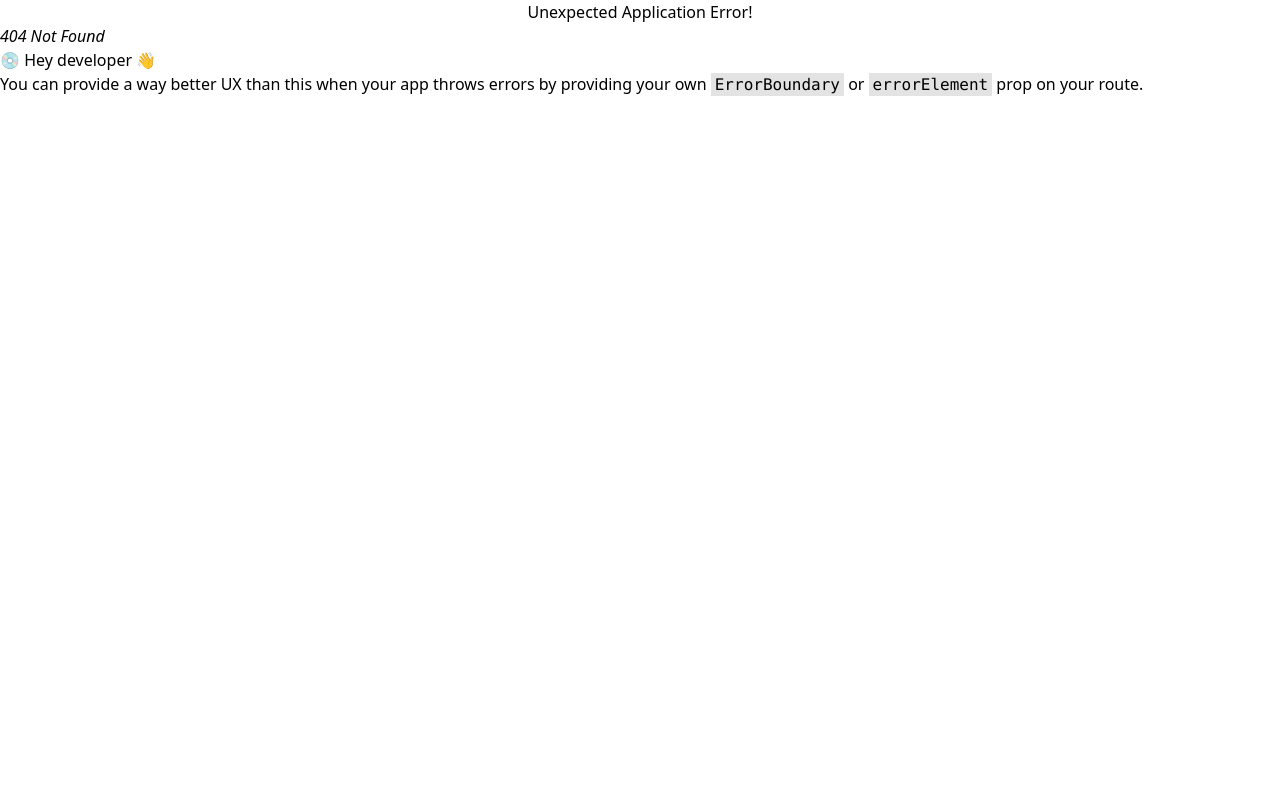
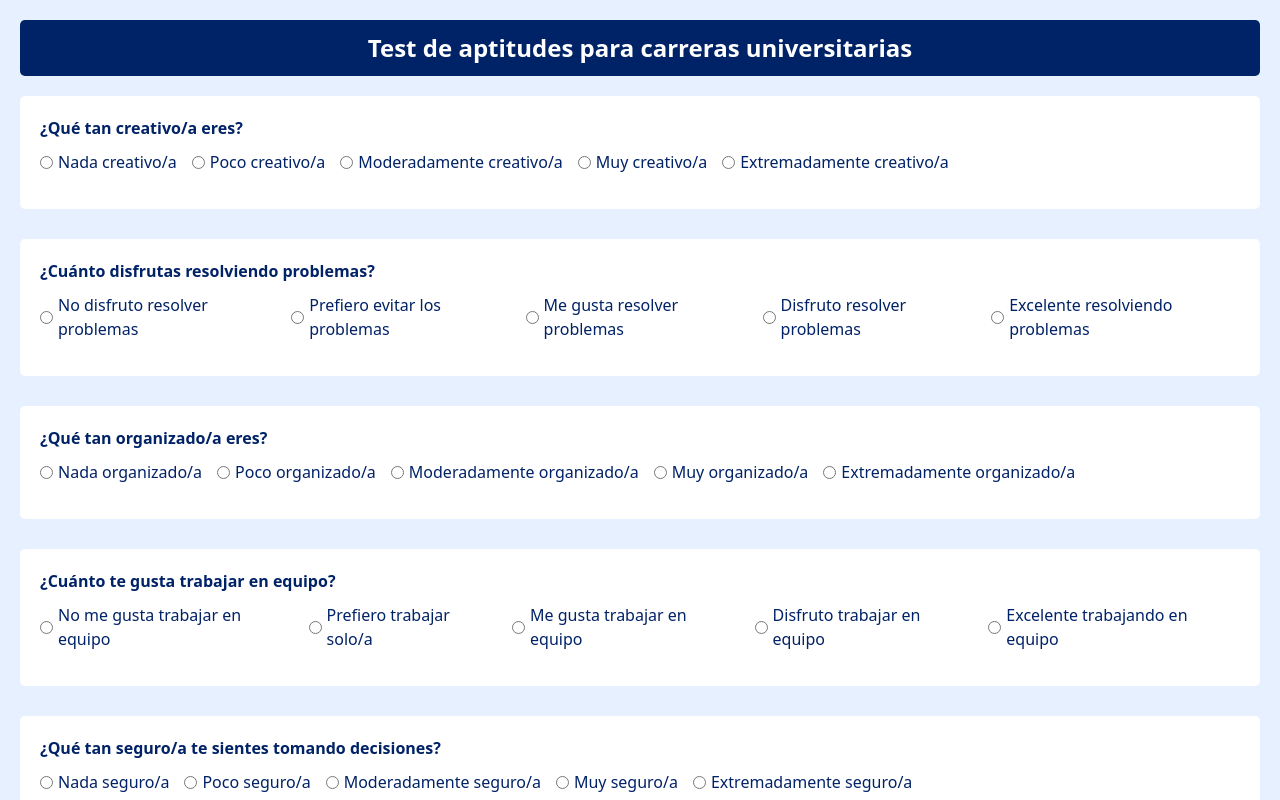
Before and after one commit to AleChirinos/Guiame, a React (Vite) app in the folder guiame/: page /test/test1 in a window 1280 px wide. Before the commit this address had no page. Shown: the top 800 px of the page. Built offline with nearby package versions, Linux system fonts and the light colour scheme.

Commit message:
Primer Test

```diff
--- /dev/null
+++ b/guiame/src/components/PreguntaLikert.jsx
@@ -0,0 +1,24 @@
+import React from 'react';
+
+const PreguntaLikert = ({ pregunta, opciones, onRespuestaSeleccionada }) => {
+    return (
+      <div className="pregunta-likert">
+        <h3 className="pregunta">{pregunta}</h3>
+        <div className="opciones">
+          {opciones.map((opcion, index) => (
+            <label key={index}>
+              <input
+                type="radio"
+                name={pregunta}
+                value={opcion}
+                onChange={(e) => onRespuestaSeleccionada(pregunta, e.target.value)}
+              />
+              {opcion}
+            </label>
+          ))}
+        </div>
+      </div>
+    );
+  };
+
+export default PreguntaLikert;
--- /dev/null
+++ b/guiame/src/data/test1.json
@@ -0,0 +1,42 @@
+[
+    {
+      "pregunta": "¿Qué tan creativo/a eres?",
+      "opciones": ["Nada creativo/a", "Poco creativo/a", "Moderadamente creativo/a", "Muy creativo/a", "Extremadamente creativo/a"]
+    },
+    {
+      "pregunta": "¿Cuánto disfrutas resolviendo problemas?",
+      "opciones": ["No disfruto resolver problemas", "Prefiero evitar los problemas", "Me gusta resolver problemas", "Disfruto resolver problemas", "Excelente resolviendo problemas"]
+    },
+    {
+      "pregunta": "¿Qué tan organizado/a eres?",
+      "opciones": ["Nada organizado/a", "Poco organizado/a", "Moderadamente organizado/a", "Muy organizado/a", "Extremadamente organizado/a"]
+    },
+    {
+      "pregunta": "¿Cuánto te gusta trabajar en equipo?",
+      "opciones": ["No me gusta trabajar en equipo", "Prefiero trabajar solo/a", "Me gusta trabajar en equipo", "Disfruto trabajar en equipo", "Excelente trabajando en equipo"]
+    },
+    {
+      "pregunta": "¿Qué tan seguro/a te sientes tomando decisiones?",
+      "opciones": ["Nada seguro/a", "Poco seguro/a", "Moderadamente seguro/a", "Muy seguro/a", "Extremadamente seguro/a"]
+    },
+    {
+      "pregunta": "¿Cuánta facilidad tienes para comunicarte con los demás?",
+      "opciones": ["Ninguna facilidad", "Poca facilidad", "Moderada facilidad", "Mucha facilidad", "Gran facilidad"]
+    },
+    {
+      "pregunta": "¿Qué tan interesado/a estás en aprender nuevas habilidades?",
+      "opciones": ["Nada interesado/a", "Poco interesado/a", "Moderadamente interesado/a", "Muy interesado/a", "Extremadamente interesado/a"]
+    },
+    {
+      "pregunta": "¿Cuánto te gusta trabajar en un ambiente estructurado?",
+      "opciones": ["No me gusta trabajar en un ambiente estructurado", "Prefiero un ambiente poco estructurado", "Me gusta cierta estructura en el ambiente", "Disfruto trabajar en un ambiente estructurado", "Excelente trabajando en un ambiente estructurado"]
+    },
+    {
+      "pregunta": "¿Cuánta paciencia tienes al enfrentar desafíos?",
+      "opciones": ["Ninguna paciencia", "Poca paciencia", "Moderada paciencia", "Mucha paciencia", "Gran paciencia"]
+    },
+    {
+      "pregunta": "¿Qué tan interesado/a estás en trabajar con números?",
+      "opciones": ["Nada interesado/a", "Poco interesado/a", "Moderadamente interesado/a", "Muy interesado/a", "Extremadamente interesado/a"]
+    }
+  ]
--- a/guiame/src/main.jsx
+++ b/guiame/src/main.jsx
@@ -13,6 +13,7 @@ import UniversityPage from './pages/UniversityPages.jsx';
 import ResultsPage from './pages/ResultsPage.jsx';
 import PremiumPage from './pages/PremiumPage.jsx';
 import TestPage from './pages/TestPage.jsx';
+import PaginaAptitudes from './pages/PaginaAptitudes.jsx';
 
 
 const router = createBrowserRouter([
@@ -46,6 +47,9 @@ const router = createBrowserRouter([
   },{
     path: "/test",
     element: <TestPage />,
+  },{
+    path: "/test/test1",
+    element: <PaginaAptitudes />,
   },
 ])
 
--- /dev/null
+++ b/guiame/src/pages/PaginaAptitudes.css
@@ -0,0 +1,78 @@
+body {
+    margin: 0;
+    padding: 0;
+  }
+
+  .container {
+    background-color: #e6f0ff;
+    color: #002266;
+    padding: 20px;
+    margin: 0 auto;
+    max-width: 100%;
+    box-sizing: border-box;
+  }
+
+  .titulo {
+    font-size: 24px;
+    font-weight: bold;
+    margin-bottom: 20px;
+    background-color: #002266;
+    color: #ffffff;
+    padding: 10px;
+    border-radius: 5px;
+    display: flex;
+    justify-content: center;
+    align-items: center;
+  }
+
+  form {
+    margin-top: 20px;
+  }
+
+  .pregunta-likert {
+    margin-bottom: 30px;
+    background-color: #ffffff;
+    border-radius: 5px;
+    padding: 20px;
+  }
+
+  .pregunta {
+    font-weight: bold;
+    margin-bottom: 10px;
+  }
+
+  .opciones {
+    display: flex;
+    gap: 15px;
+    margin-top: 5px;
+    margin-bottom: 15px;
+  }
+
+  label {
+    display: flex;
+    align-items: center;
+  }
+
+  input[type="radio"] {
+    margin-right: 5px;
+  }
+
+  button.boton {
+    background-color: #002266; /* Cambiado */
+    color: white;
+    padding: 10px 20px;
+    border: none;
+    cursor: pointer;
+    margin-top: 20px;
+    transition: background-color 0.3s ease;
+  }
+
+  button.boton:hover {
+    background-color: #001a4d; /* Cambiado */
+  }
+
+  .container::after {
+    content: "";
+    display: block;
+    clear: both;
+  }
--- /dev/null
+++ b/guiame/src/pages/PaginaAptitudes.jsx
@@ -0,0 +1,40 @@
+import React, { useState } from 'react';
+import PreguntaLikert from '../components/PreguntaLikert';
+import datos from '../data/test1.json';
+import './PaginaAptitudes.css';
+
+const PaginaAptitudes = () => {
+    const [respuestas, setRespuestas] = useState({});
+
+    const handleRespuestaSeleccionada = (pregunta, respuesta) => {
+      setRespuestas((prevRespuestas) => ({
+        ...prevRespuestas,
+        [pregunta]: respuesta,
+      }));
+    };
+
+    const handleFormSubmit = (e) => {
+      e.preventDefault();
+      // Aquí puedes implementar la lógica para calcular la recomendación de carrera
+      console.log(respuestas);
+    };
+
+    return (
+      <div className="container">
+        <h1 className="titulo">Test de aptitudes para carreras universitarias</h1>
+        <form onSubmit={handleFormSubmit}>
+          {datos.map((pregunta, index) => (
+            <PreguntaLikert
+              key={index}
+              pregunta={pregunta.pregunta}
+              opciones={pregunta.opciones}
+              onRespuestaSeleccionada={handleRespuestaSeleccionada}
+            />
+          ))}
+          <button type="submit" className="boton">Obtener recomendación</button>
+        </form>
+      </div>
+    );
+  };
+
+  export default PaginaAptitudes;
--- a/guiame/src/pages/TestPage.css
+++ b/guiame/src/pages/TestPage.css
@@ -25,7 +25,9 @@
 .title {
     margin: 0;
     color: #000000;
-}
+    font-size: 24px;
+    font-weight: bold; /* Título en negrita */
+  }
 
 .grid {
     display: grid;
--- a/guiame/src/pages/TestPage.jsx
+++ b/guiame/src/pages/TestPage.jsx
@@ -1,10 +1,11 @@
 import React from 'react';
+import { Link } from 'react-router-dom';
 import { Navigate, Route, Routes, useNavigate } from "react-router-dom";
 import './TestPage.css';
 
 const TestPage = () => {
   const navigate = useNavigate();
-  const handlePremium=()=>{
+  const handlePremium = () => {
     console.log("Change page");
     navigate("/premium")
   }
@@ -17,55 +18,57 @@ const TestPage = () => {
         </div>
       </div>
       <div className="grid">
-        <div className="grid-item active">
-          <div className="icon-container">
-            <img className="icon" src="src/assets/document.png" alt="Document Icon" />
+        <Link to="/test/test1">
+          <div className="grid-item active">
+            <div className="icon-container">
+              <img className="icon" src="src/assets/document.png" alt="Document Icon" />
+            </div>
+            <h2 className="test-title">Test 1</h2>
           </div>
-          <h2 className="test-title">Test 1</h2>
-        </div>
-        <div className="grid-item active opacity-60 "onClick={handlePremium}>
+        </Link>
+        <div className="grid-item active opacity-60 " onClick={handlePremium}>
           <div className="icon-container" >
             <img className="icon" src="src/assets/document.png" alt="Document Icon" />
           </div>
           <h2 className="test-title">Test 2</h2>
         </div>
-        <div className="grid-item active opacity-60 "onClick={handlePremium}>
+        <div className="grid-item active opacity-60 " onClick={handlePremium}>
           <div className="icon-container">
             <img className="icon" src="src/assets/document.png" alt="Document Icon" />
           </div>
           <h2 className="test-title">Test 3</h2>
         </div>
-        <div className="grid-item active opacity-60 "onClick={handlePremium}>
+        <div className="grid-item active opacity-60 " onClick={handlePremium}>
           <div className="icon-container">
             <img className="icon" src="src/assets/document.png" alt="Document Icon" />
           </div>
           <h2 className="test-title">Test 4</h2>
         </div>
-        <div className="grid-item active opacity-60 "onClick={handlePremium}>
+        <div className="grid-item active opacity-60 " onClick={handlePremium}>
           <div className="icon-container">
             <img className="icon" src="src/assets/document.png" alt="Document Icon" />
           </div>
           <h2 className="test-title">Test 5</h2>
         </div>
-        <div className="grid-item active opacity-60 "onClick={handlePremium}>
+        <div className="grid-item active opacity-60 " onClick={handlePremium}>
           <div className="icon-container">
             <img className="icon" src="src/assets/document.png" alt="Document Icon" />
           </div>
           <h2 className="test-title">Test 6</h2>
         </div>
-        <div className="grid-item active opacity-60 "onClick={handlePremium}>
+        <div className="grid-item active opacity-60 " onClick={handlePremium}>
           <div className="icon-container">
             <img className="icon" src="src/assets/document.png" alt="Document Icon" />
           </div>
           <h2 className="test-title">Test 7</h2>
         </div>
-        <div className="grid-item active opacity-60 "onClick={handlePremium}>
+        <div className="grid-item active opacity-60 " onClick={handlePremium}>
           <div className="icon-container">
             <img className="icon" src="src/assets/document.png" alt="Document Icon" />
           </div>
           <h2 className="test-title">Test 8</h2>
         </div>
-        <div className="grid-item active opacity-60 "onClick={handlePremium}>
+        <div className="grid-item active opacity-60 " onClick={handlePremium}>
           <div className="icon-container">
             <img className="icon" src="src/assets/document.png" alt="Document Icon" />
           </div>
```
Also changed, not shown: 1 other file (tests, documents, lock files or other folders).
